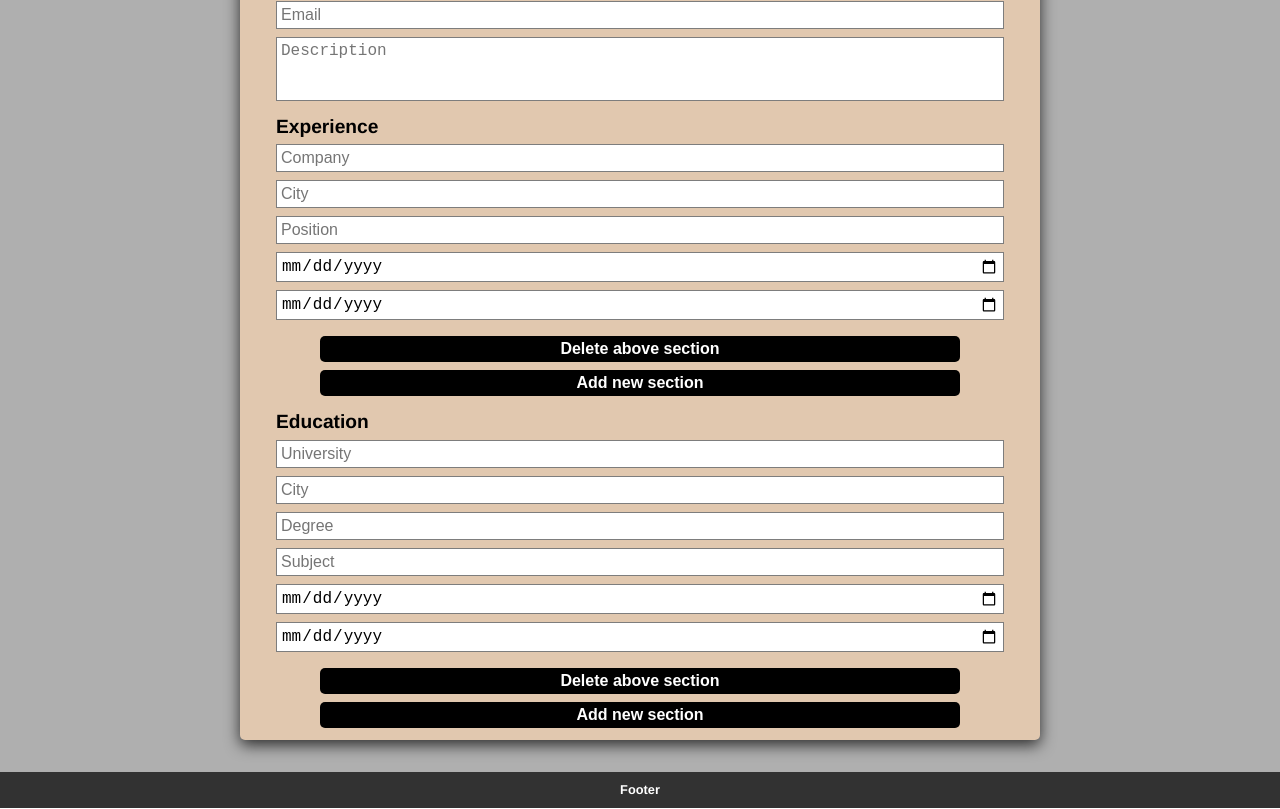
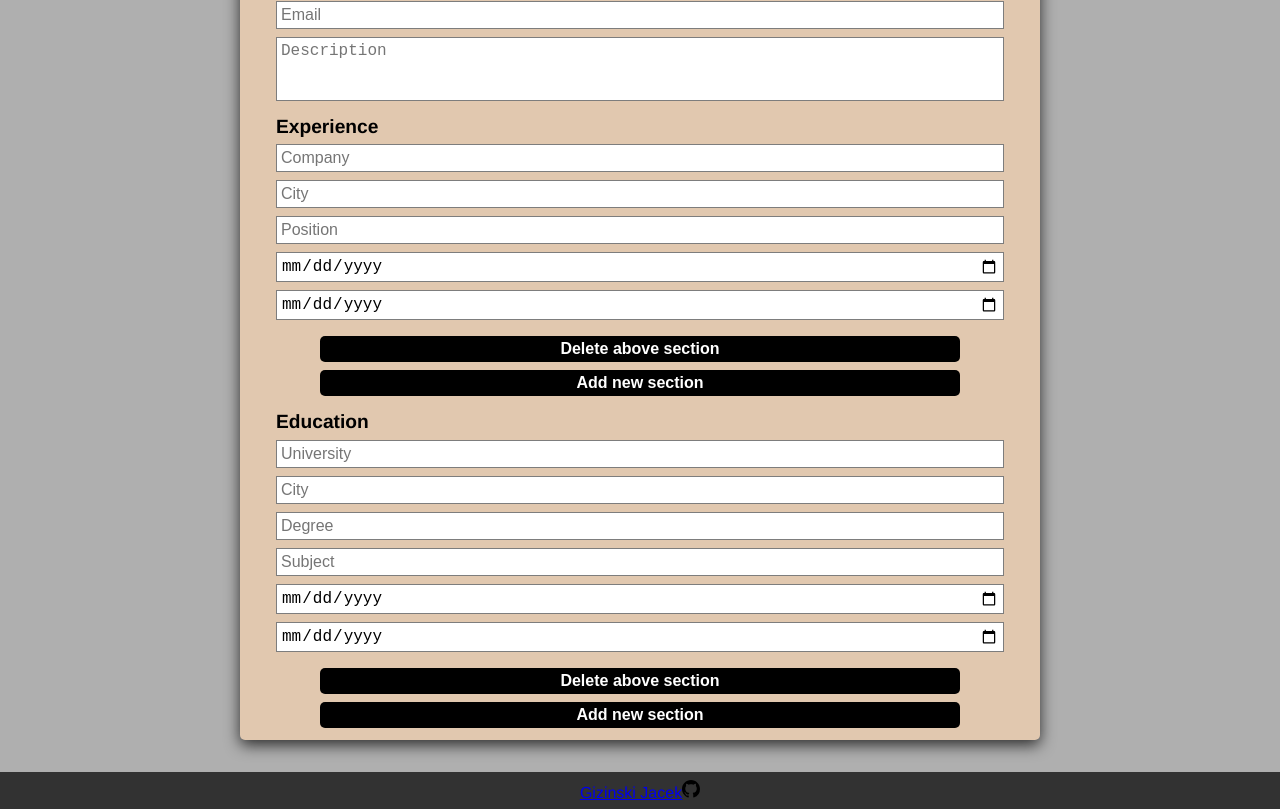
Before and after one commit to gizinski-jacek/cv-project-react, a React (Create React App) app: page / in a window 1280 px wide. Shown: the part 1396-2205 px from the top of the page. Built offline with nearby package versions, Linux system fonts and the light colour scheme.

Commit message:
Adding proper footer

```diff
--- a/src/components/Footer.js
+++ b/src/components/Footer.js
@@ -1,9 +1,22 @@
-function Footer() {
+const Footer = () => {
 	return (
-		<div className='footer'>
-			<h5>Footer</h5>
-		</div>
+		<footer className='footer'>
+			<a href='https://github.com/gizinski-jacek/odinbook-client'>
+				Gizinski Jacek
+				<svg
+					viewBox='0 0 16 16'
+					height='18px'
+					width='18px'
+					xmlns='http://www.w3.org/2000/svg'
+				>
+					<path
+						fillRule='evenodd'
+						d='M8 0C3.58 0 0 3.58 0 8c0 3.54 2.29 6.53 5.47 7.59.4.07.55-.17.55-.38 0-.19-.01-.82-.01-1.49-2.01.37-2.53-.49-2.69-.94-.09-.23-.48-.94-.82-1.13-.28-.15-.68-.52-.01-.53.63-.01 1.08.58 1.23.82.72 1.21 1.87.87 2.33.66.07-.52.28-.87.51-1.07-1.78-.2-3.64-.89-3.64-3.95 0-.87.31-1.59.82-2.15-.08-.2-.36-1.02.08-2.12 0 0 .67-.21 2.2.82.64-.18 1.32-.27 2-.27.68 0 1.36.09 2 .27 1.53-1.04 2.2-.82 2.2-.82.44 1.1.16 1.92.08 2.12.51.56.82 1.27.82 2.15 0 3.07-1.87 3.75-3.65 3.95.29.25.54.73.54 1.48 0 1.07-.01 1.93-.01 2.2 0 .21.15.46.55.38A8.013 8.013 0 0 0 16 8c0-4.42-3.58-8-8-8z'
+					></path>
+				</svg>
+			</a>
+		</footer>
 	);
-}
+};
 
 export default Footer;
```
